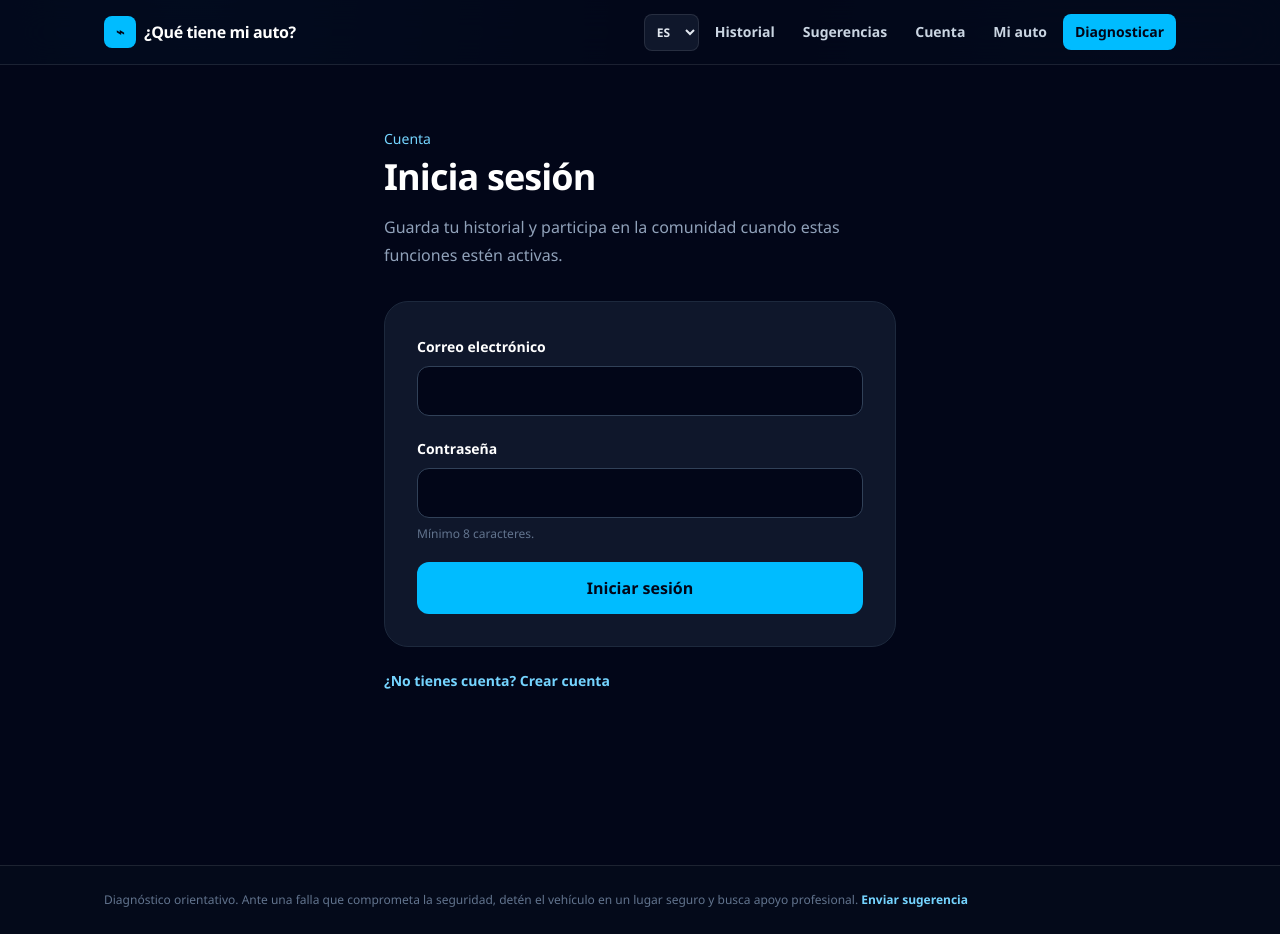
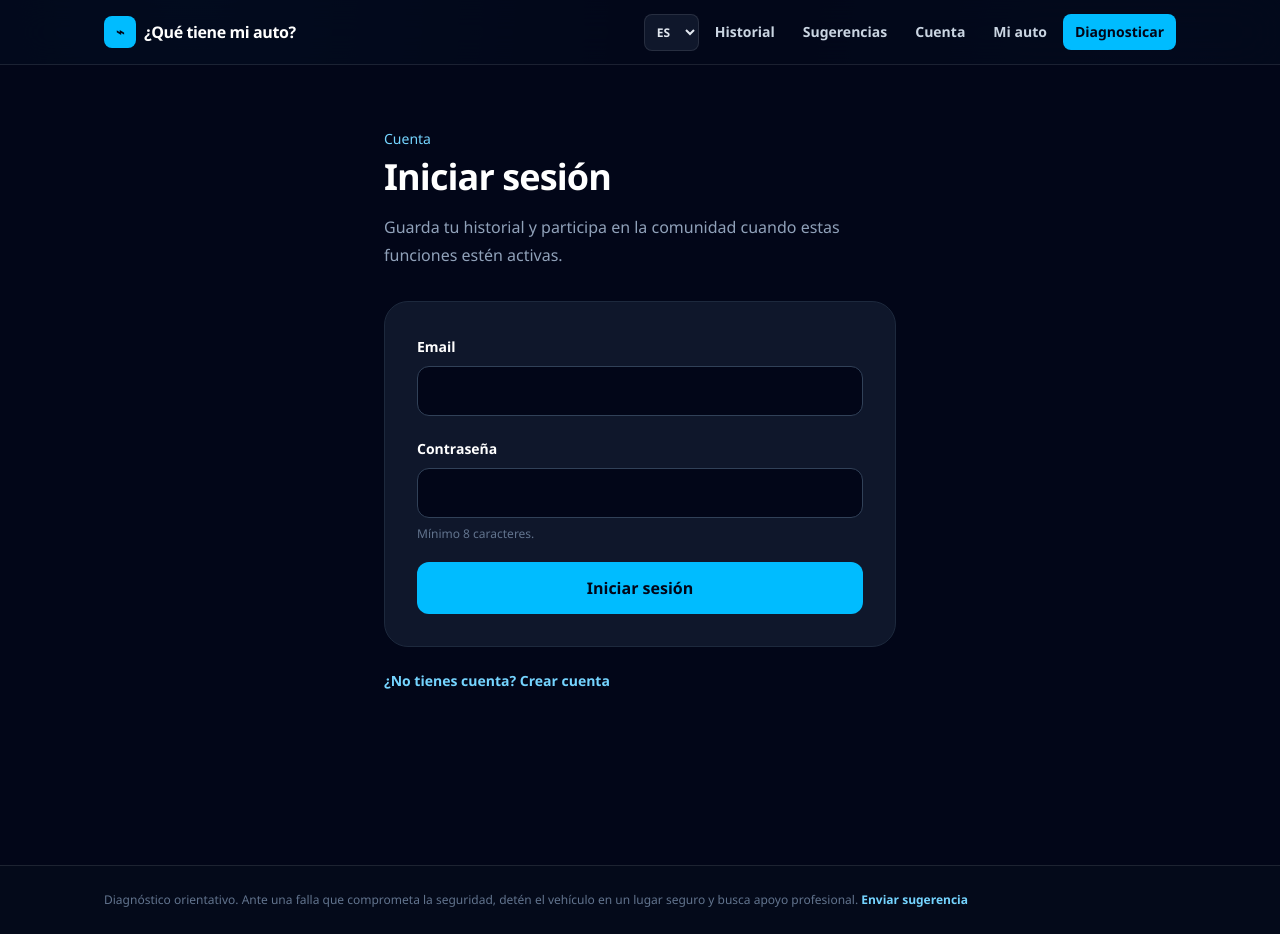
Before and after one commit to AndresRojoUG/que-tiene-mi-auto, a Next.js app: page /cuenta in a window 1280 px wide. Built offline with nearby package versions, Linux system fonts and the light colour scheme; no server answers.

Commit message:
feat: translate account interface

```diff
--- a/app/cuenta/page.tsx
+++ b/app/cuenta/page.tsx
@@ -3,6 +3,7 @@
 import { FormEvent, Suspense, useEffect, useState } from "react";
 import { useRouter, useSearchParams } from "next/navigation";
 import { createClient } from "@/lib/supabase/client";
+import { useLanguage } from "@/components/LanguageProvider";
 
 type Mode = "sign-in" | "sign-up";
 
@@ -16,6 +17,11 @@ function CuentaContent() {
   const [notice, setNotice] = useState<string>();
   const [error, setError] = useState<string>();
   const [isSubmitting, setIsSubmitting] = useState(false);
+  const { locale } = useLanguage();
+  const isEnglish = locale === "en";
+  const copy = isEnglish
+    ? { account: "Account", active: "Active session", email: "Account email", signOut: "Sign out", signIn: "Sign in", create: "Create your account", intro: "Save your history and participate in the community when these features are enabled.", password: "Password", minimum: "Minimum 8 characters.", processing: "Processing...", switchToCreate: "Don’t have an account? Create one", switchToSignIn: "Already have an account? Sign in", loading: "Loading account..." }
+    : { account: "Cuenta", active: "Sesión activa", email: "Correo de la cuenta", signOut: "Cerrar sesión", signIn: "Iniciar sesión", create: "Crea tu cuenta", intro: "Guarda tu historial y participa en la comunidad cuando estas funciones estén activas.", password: "Contraseña", minimum: "Mínimo 8 caracteres.", processing: "Procesando...", switchToCreate: "¿No tienes cuenta? Crear cuenta", switchToSignIn: "¿Ya tienes cuenta? Iniciar sesión", loading: "Cargando cuenta..." };
 
   useEffect(() => {
     let mounted = true;
@@ -120,10 +126,10 @@ function CuentaContent() {
     return (
       <main className="min-h-screen bg-slate-950 text-white">
         <section className="mx-auto max-w-xl px-5 py-10 sm:px-8 sm:py-16">
-          <p className="text-sm font-medium text-sky-300">Tu cuenta</p>
-          <h1 className="mt-2 text-4xl font-black tracking-tight">Sesión activa</h1>
+          <p className="text-sm font-medium text-sky-300">{copy.account}</p>
+          <h1 className="mt-2 text-4xl font-black tracking-tight">{copy.active}</h1>
           <div className="mt-8 rounded-3xl border border-slate-800 bg-slate-900 p-6">
-            <p className="text-sm text-slate-400">Correo de la cuenta</p>
+            <p className="text-sm text-slate-400">{copy.email}</p>
             <p className="mt-2 break-all text-lg font-semibold">{accountEmail}</p>
             {displayedNotice && <p className="mt-4 text-sm text-emerald-300">{displayedNotice}</p>}
             {displayedError && <p role="alert" className="mt-4 text-sm text-rose-300">{displayedError}</p>}
@@ -132,7 +138,7 @@ function CuentaContent() {
               onClick={handleSignOut}
               className="mt-6 rounded-xl border border-slate-700 px-5 py-3 font-semibold transition hover:bg-slate-800"
             >
-              Cerrar sesión
+              {copy.signOut}
             </button>
           </div>
         </section>
@@ -143,17 +149,17 @@ function CuentaContent() {
   return (
     <main className="min-h-screen bg-slate-950 text-white">
       <section className="mx-auto max-w-xl px-5 py-10 sm:px-8 sm:py-16">
-        <p className="text-sm font-medium text-sky-300">Cuenta</p>
+        <p className="text-sm font-medium text-sky-300">{copy.account}</p>
         <h1 className="mt-2 text-4xl font-black tracking-tight">
-          {mode === "sign-in" ? "Inicia sesión" : "Crea tu cuenta"}
+          {mode === "sign-in" ? copy.signIn : copy.create}
         </h1>
         <p className="mt-4 leading-7 text-slate-400">
-          Guarda tu historial y participa en la comunidad cuando estas funciones estén activas.
+          {copy.intro}
         </p>
 
         <form onSubmit={handleSubmit} className="mt-8 space-y-5 rounded-3xl border border-slate-800 bg-slate-900 p-6 sm:p-8">
           <label className="block">
-            <span className="text-sm font-semibold">Correo electrónico</span>
+            <span className="text-sm font-semibold">Email</span>
             <input
               type="email"
               autoComplete="email"
@@ -164,7 +170,7 @@ function CuentaContent() {
             />
           </label>
           <label className="block">
-            <span className="text-sm font-semibold">Contraseña</span>
+            <span className="text-sm font-semibold">{copy.password}</span>
             <input
               type="password"
               autoComplete={mode === "sign-in" ? "current-password" : "new-password"}
@@ -174,7 +180,7 @@ function CuentaContent() {
               onChange={(event) => setPassword(event.target.value)}
               className="mt-2 w-full rounded-xl border border-slate-700 bg-slate-950 px-4 py-3 outline-none focus:border-sky-400"
             />
-            <span className="mt-2 block text-xs text-slate-500">Mínimo 8 caracteres.</span>
+            <span className="mt-2 block text-xs text-slate-500">{copy.minimum}</span>
           </label>
 
           {displayedNotice && <p className="rounded-xl bg-emerald-400/10 p-3 text-sm text-emerald-200">{displayedNotice}</p>}
@@ -185,7 +191,7 @@ function CuentaContent() {
             disabled={isSubmitting}
             className="w-full rounded-xl bg-sky-400 px-5 py-3.5 font-bold text-slate-950 transition hover:bg-sky-300 disabled:cursor-wait disabled:opacity-60"
           >
-            {isSubmitting ? "Procesando..." : mode === "sign-in" ? "Iniciar sesión" : "Crear cuenta"}
+            {isSubmitting ? copy.processing : mode === "sign-in" ? copy.signIn : copy.create}
           </button>
         </form>
 
@@ -198,7 +204,7 @@ function CuentaContent() {
           }}
           className="mt-6 text-sm font-semibold text-sky-300 hover:text-sky-200"
         >
-          {mode === "sign-in" ? "¿No tienes cuenta? Crear cuenta" : "¿Ya tienes cuenta? Iniciar sesión"}
+          {mode === "sign-in" ? copy.switchToCreate : copy.switchToSignIn}
         </button>
       </section>
     </main>
```
